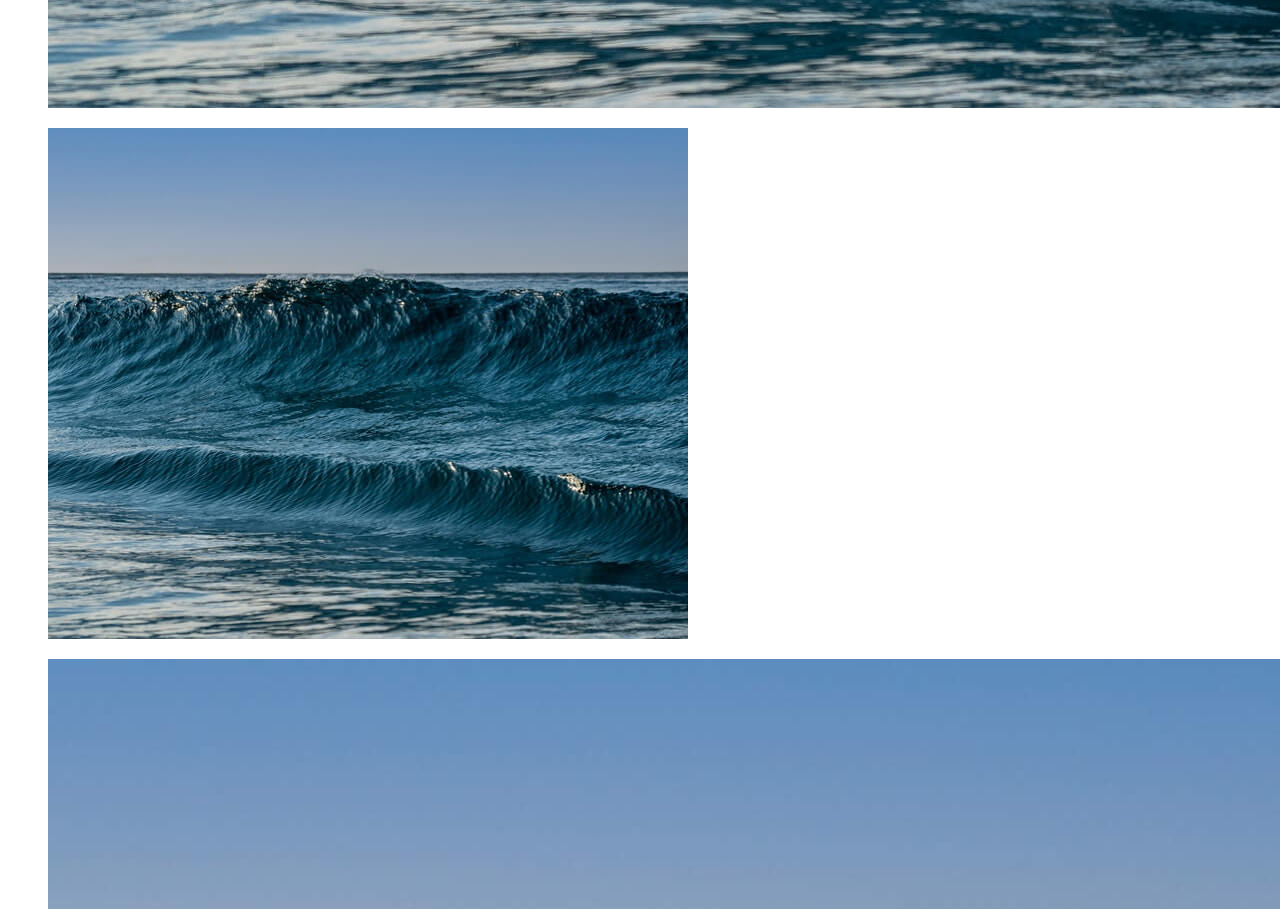
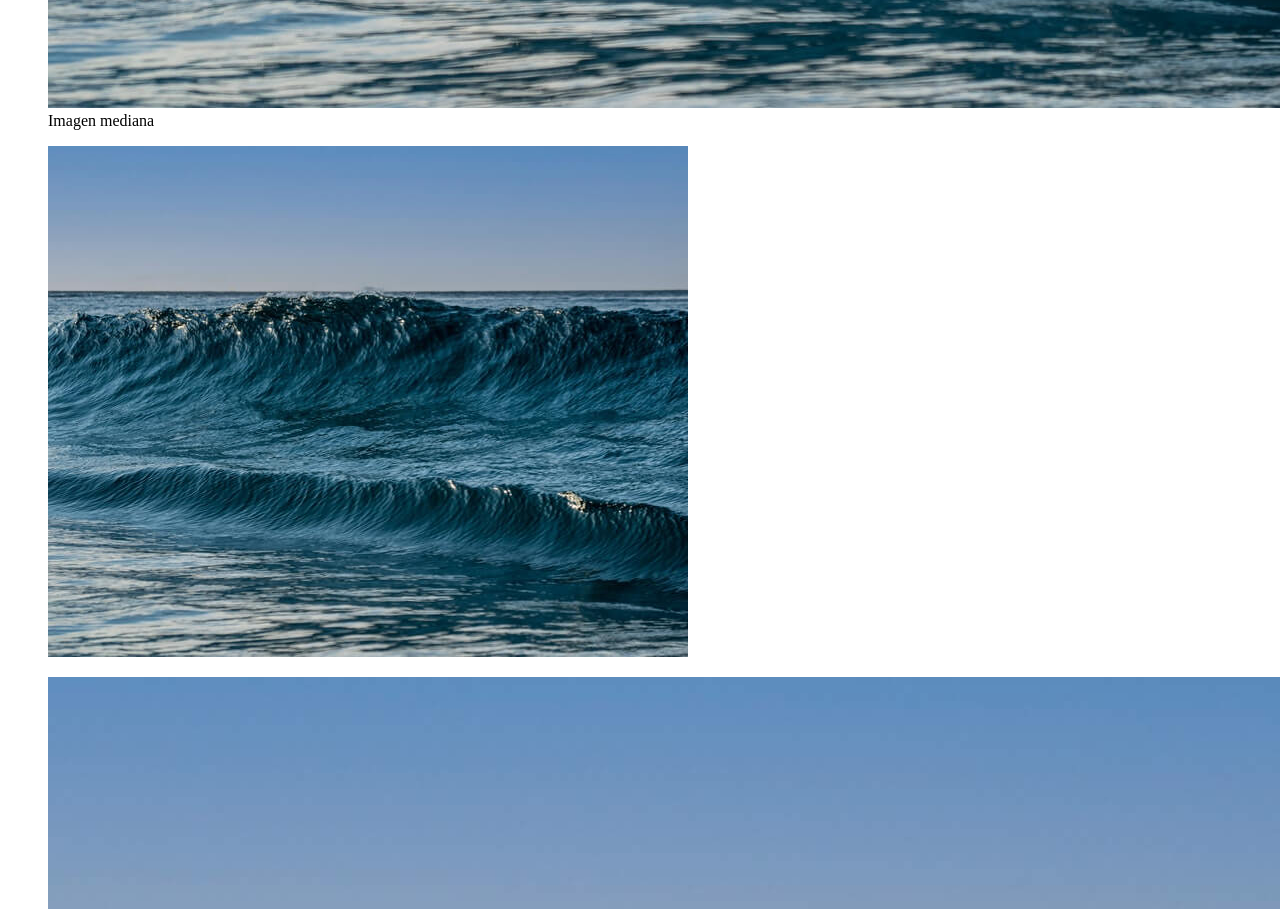
Before and after one commit to My-courses-complete/HTML-CSS, a plain HTML site: page index.html in a window 1280 px wide. Shown: the part 931-1840 px from the top of the page. Drawn offline with Linux system fonts and the light colour scheme.

Commit message:
label figure

```diff
--- a/index.html
+++ b/index.html
@@ -14,6 +14,7 @@
 		<section>
 			<figure>
 				<img src="./pics/pexels-humberto-baddini-9679630 (1).jpg" alt="mediana">
+				<figcaption>Imagen mediana</figcaption>
 			</figure>
 			<figure>
 				<img src="./pics/pexels-humberto-baddini-9679630 (2).jpg" alt="pequeña">
```
